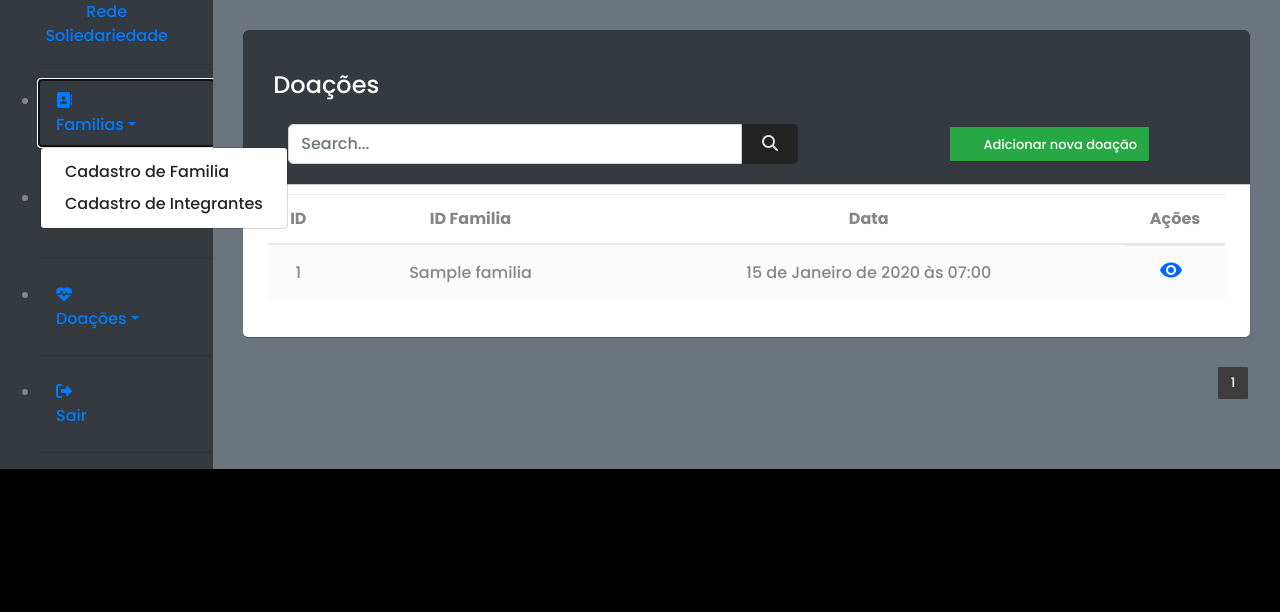
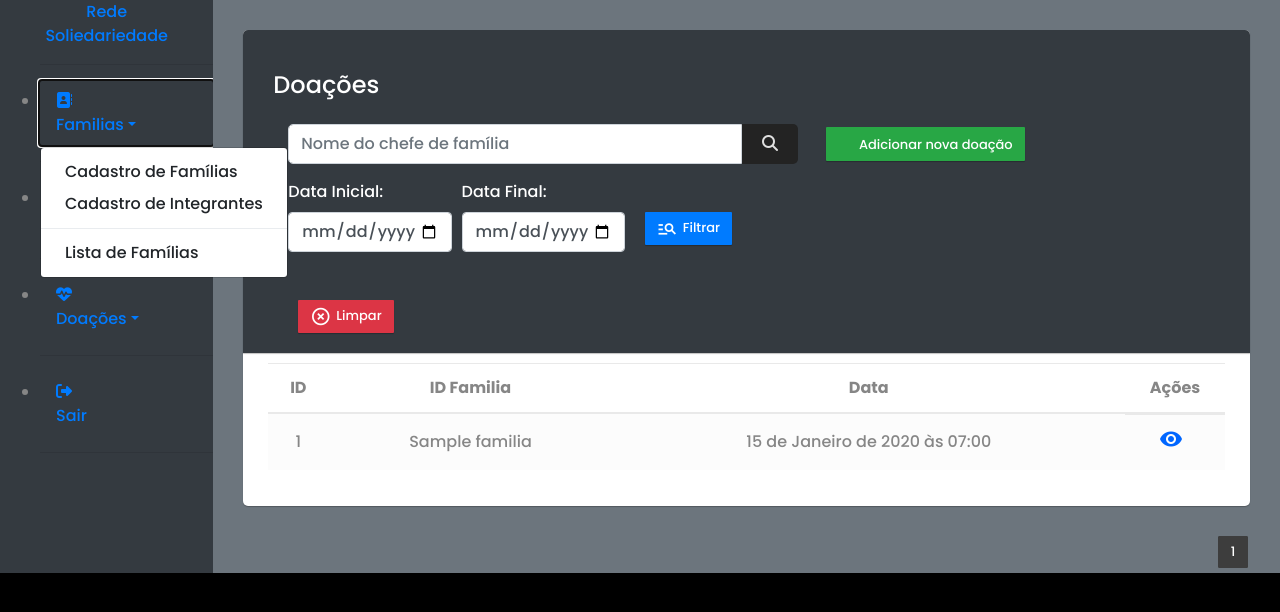
Before and after one commit to lbifsc/redesolidariedade, a Django app: page /listaDoacao/ in a window 1280 px wide, after a click on "Familias". Shown: the top 612 px of the page. Run offline with Django 4.2, Linux system fonts and the light colour scheme; a user stored in the database is signed in; tables that the repository leaves empty hold one stand-in row (values such as "Sample post"); some libraries are stand-ins or nearby versions.

Commit message:
atualizado search, place holder, view, base html

```diff
--- a/app/main/core/templates/base.html
+++ b/app/main/core/templates/base.html
@@ -57,8 +57,10 @@
               <a class="nav-link dropdown-toggle" data-toggle="dropdown" href="#" role="button" aria-haspopup="true"
                 aria-expanded="false"><div><i class="fa fa-address-book"></i></div>Familias</a>
               <div class="dropdown-menu">
-                <a class="dropdown-item" href="{% url 'Lista de Familias'%}">Cadastro de Familia</a>
+                <a class="dropdown-item" href="{% url 'Cadastro de Famílias'%}">Cadastro de Famílias</a>
                 <a class="dropdown-item" href="{% url 'Cadastro de IntegranteFamilia'%}">Cadastro de Integrantes</a>
+                <div class="dropdown-divider"></div>
+                <a class="dropdown-item" href="{% url 'Lista de Familias'%}">Lista de Famílias</a>
               </div>
             </li>
             <hr />
@@ -66,8 +68,11 @@
               <a class="nav-link dropdown-toggle" data-toggle="dropdown" href="#" role="button" aria-haspopup="true"
                 aria-expanded="false"><div><i class="fa fa-shopping-basket"></i></div>Itens</a>
               <div class="dropdown-menu">
-                <a class="dropdown-item" href="{% url 'Lista de Categorias'%}">Cadastro de Categorias</a>
-                <a class="dropdown-item" href="{% url 'Lista de Itens'%}">Cadastro de Itens</a>
+                <a class="dropdown-item" href="{% url 'Cadastro Categoria Item'%}">Cadastro de Categorias</a>
+                <a class="dropdown-item" href="{% url 'Cadastro de Itens'%}">Cadastro de Itens</a>
+                <div class="dropdown-divider"></div>
+                <a class="dropdown-item" href="{% url 'Lista de Categorias'%}">Lista de Categorias</a>
+                <a class="dropdown-item" href="{% url 'Lista de Itens'%}">Lista de Itens</a>
               </div>
             </li>
             <hr />
@@ -77,7 +82,9 @@
               <a class="nav-link dropdown-toggle" data-toggle="dropdown" href="#" role="button" aria-haspopup="true"
                 aria-expanded="false"><div><i class="fa fa-heartbeat"></i></div>Doações</a>
               <div class="dropdown-menu">
-                <a class="dropdown-item" href="{% url 'Lista de Doações'%}">Cadastro de Doações</a>
+                <a class="dropdown-item" href="{% url 'Cadastro de Doações'%}">Realizar Doação</a>
+                <div class="dropdown-divider"></div>
+                <a class="dropdown-item" href="{% url 'Lista de Doações'%}">Lista de Doações</a>
               </div>
             </li>
             <hr />
@@ -86,9 +93,12 @@
               <a class="nav-link dropdown-toggle" data-toggle="dropdown" href="#" role="button" aria-haspopup="true"
                 aria-expanded="false"><div><i class="fa fa-smile-o"></i></div>Grupos</a>
               <div class="dropdown-menu">
-                <a class="dropdown-item" href="{% url 'Lista de Representantes'%}">Cadastro de Representantes</a>
+                <a class="dropdown-item" href="{% url 'Cadastro de Representantes'%}">Cadastro de Representantes</a>
                 <a class="dropdown-item" href="{% url 'Cadastro de Entidades'%}">Cadastro de Entidades</a>
-                <a class="dropdown-item" href="{% url 'Lista de Usuarios'%}">Cadastro de Usuarios</a>
+                <a class="dropdown-item" href="{% url 'Cadastro de Usuários'%}">Cadastro de Usuarios</a>
+                <div class="dropdown-divider"></div>
+                <a class="dropdown-item" href="{% url 'Lista de Representantes'%}">Lista de Representantes</a>
+                <a class="dropdown-item" href="{% url 'Lista de Usuarios'%}">Lista de Usuarios</a>
               </div>
             </li>
             <hr />
--- a/app/main/core/templates/listaCategoria.html
+++ b/app/main/core/templates/listaCategoria.html
@@ -14,7 +14,7 @@
                 <br>
               <form action="" method="GET">
                 <div class="search col">
-                  <input value="{{ request.GET.search }}" name="search" type="text" class="search form-control" placeholder="Search...">
+                  <input value="{{ request.GET.search }}" name="search" type="text" class="search form-control" placeholder="Descrição da categoria">
                   <button type="submit" id="find">
                     <i class="fas fa-search"></i>
                   </button>
--- a/app/main/core/templates/listaDoacao.html
+++ b/app/main/core/templates/listaDoacao.html
@@ -14,18 +14,50 @@
                     <br>
                     <form action="" method="GET">
                         <div class="search col">
-                  <input value="{{ request.GET.search }}" name="search" type="text" class="search form-control" placeholder="Search...">
+                            <input value="{{ request.GET.search }}" name="search" type="text"
+                                   class="search form-control" placeholder="Nome do chefe de família">
                             <button type="submit" id="find">
                                 <i class="fas fa-search"></i>
                             </button>
+                        </div>
+
+                        <div class="col-lg-12">
+                                <form action="" method="GET">
+                                    <div class="form-row">
+                                        <div class="col-lg-4 mt-3">
+                                            <label>Data Inicial:</label>
+                                            <input value="{{ request.GET.data_inicial }}" class="form-control"
+                                                   name="data_inicial" type="date">
+                                        </div>
+
+                                        <div class="col-lg-4 mt-3">
+                                            <label>Data Final:</label>
+                                            <input value="{{ request.GET.data_final }}" class="form-control"
+                                                   name="data_final" type="date">
+                                        </div>
+
+                                        <div class="col-lg-auto mt-4 ">
+                                            <button type="submit" class="btn btn-primary mt-4 "><i class="material-icons">manage_search</i>Filtrar
+                                            </button>
+                                        </div>
+
+                                        <div class="col-lg-auto mt-5 md-5">
+                                            <a href="{% url 'Lista de Doações' %}" class="btn btn-danger"><i
+                                                    class="material-icons">highlight_off</i>Limpar
+                                            </a>
+                                        </div>
+
+                                    </div>
+                                </form>
                             </div>
                     </form>
                 </div>
                 {% if user.is_authenticated %}
                 <div class="btn-principal">
-
-                    <a href="{% url 'Cadastro de Doações' %}" class="btn btn-success"><i class="material-icons">&#xE147;</i> <span>Adicionar nova doação</span></a>
-
+                    <div class="col-sm-5">
+                        <a href="{% url 'Cadastro de Doações' %}" class="btn btn-success"><i class="material-icons">&#xE147;</i>
+                            <span>Adicionar nova doação</span></a>
+                    </div>
                 </div>
                 {% endif %}
             </div>
--- a/app/main/core/templates/listaFamilia.html
+++ b/app/main/core/templates/listaFamilia.html
@@ -14,7 +14,7 @@
                 <br>
               <form action="" method="get">
                 <div class="search col">
-                  <input value="{{ request.GET.search }}" name="search" type="text" class="search form-control" placeholder="Search...">
+                  <input value="{{ request.GET.search }}" name="search" type="text" class="search form-control" placeholder="Nome ou CPF do chefe de família">
                   <button type="submit" id="find">
                     <i class="fas fa-search"></i>
                   </button>
--- a/app/main/core/templates/listaItem.html
+++ b/app/main/core/templates/listaItem.html
@@ -14,7 +14,7 @@
                 <br>
               <form action="" method="get">
                 <div class="search col">
-                  <input value="{{ request.GET.search }}" name="search" type="text" class="search form-control" placeholder="Search...">
+                  <input value="{{ request.GET.search }}" name="search" type="text" class="search form-control" placeholder="Descrição ou categoria do item">
                   <button type="submit" id="find">
                     <i class="fas fa-search"></i>
                   </button>
--- a/app/main/core/templates/listaRepresentante.html
+++ b/app/main/core/templates/listaRepresentante.html
@@ -14,7 +14,7 @@
                 <br>
               <form action="" method="get">
                 <div class="search col">
-                  <input value="{{ request.GET.search }}" name="search" type="text" class="search form-control" placeholder="Search...">
+                  <input value="{{ request.GET.search }}" name="search" type="text" class="search form-control" placeholder="Nome ou CPF do representante">
                   <button type="submit" id="find">
                     <i class="fas fa-search"></i>
                   </button>
--- a/app/main/core/templates/listaUsuario.html
+++ b/app/main/core/templates/listaUsuario.html
@@ -14,7 +14,7 @@
                 <br>
               <form action="" method="get">
                 <div class="search col">
-                  <input value="{{ request.GET.search }}" name="search" type="text" class="search form-control" placeholder="Search...">
+                  <input value="{{ request.GET.search }}" name="search" type="text" class="search form-control" placeholder="Nome do usuário">
                   <button type="submit" id="find">
                     <i class="fas fa-search"></i>
                   </button>
--- a/app/main/core/views.py
+++ b/app/main/core/views.py
@@ -11,6 +11,8 @@ from django.contrib.auth.models import Group
 from django.db.models import Q
 from django.http import JsonResponse
 import json
+from dateutil.parser import parse
+from datetime import timedelta
 from django.core.paginator import Paginator
 
 # Create your views here.
@@ -335,23 +337,41 @@ class listaDoacao(ListView):
     model = Movimentos
     template_name = 'listaDoacao.html'
     context_object_name = 'movimentos_list'
-    paginate_by = 2
+    paginate_by = 8
 
     def get_queryset(self):
+
         queryset = super(listaDoacao, self).get_queryset()
         data = self.request.GET
         search = data.get('search')
+
+        data_inicial = self.request.GET.get('data_inicial')
+        data_final = self.request.GET.get('data_final')
+
         if search:
+            if data_inicial and data_final:
+                queryset = queryset.filter(
+                    Q(idFamilia__nomeChefeFamilia__icontains=search)|
+                    Q(data__range=[data_inicial, data_final])
+                )
+            else:
+                queryset = queryset.filter(
+                    Q(idFamilia__nomeChefeFamilia__icontains=search)
+                )
+
+        if data_inicial and data_final:
+            data_final = parse(data_final) + timedelta(1)
             queryset = queryset.filter(
-                Q(idFamilia__nomeChefeFamilia__icontains=search)
+                data__range=[data_inicial, data_final]
             )
+
         return queryset
 
 class listaFamilia(ListView):
     model = Familia
     template_name = 'listaFamilia.html'
     context_object_name = 'familias_list'
-    paginate_by = 2
+    paginate_by = 8
 
     def get_queryset(self):
         queryset = super(listaFamilia, self).get_queryset()
@@ -360,8 +380,7 @@ class listaFamilia(ListView):
         if search:
             queryset = queryset.filter(
                 Q(nomeChefeFamilia__icontains=search) |
-                Q(cpfChefeFamilia__icontains=search) |
-                Q(enderecoChefeFamilia__icontains=search)
+                Q(cpfChefeFamilia__icontains=search)
             )
         return queryset
 
@@ -369,7 +388,7 @@ class listaRepresentante(ListView):
     model = Representante
     template_name = 'listaRepresentante.html'
     context_object_name = 'representantes_list'
-    paginate_by = 2
+    paginate_by = 8
 
     def get_queryset(self):
         queryset = super(listaRepresentante, self).get_queryset()
@@ -378,8 +397,7 @@ class listaRepresentante(ListView):
         if search:
             queryset = queryset.filter(
                 Q(nome__icontains=search) |
-                Q(cpf__icontains=search) |
-                Q(endereco__icontains=search)
+                Q(cpf__icontains=search)
             )
         return queryset
 
@@ -387,7 +405,7 @@ class listaUsuario(ListView):
     model = User
     template_name = 'listaUsuario.html'
     context_object_name = 'usuarios_list'
-    paginate_by = 2
+    paginate_by = 8
 
     def get_queryset(self):
         queryset = super(listaUsuario, self).get_queryset()
@@ -403,7 +421,7 @@ class listaCategoriaItem(ListView):
     model = CategoriaItem
     template_name = 'listaCategoria.html'
     context_object_name = 'categoriaItens_list'
-    paginate_by = 2
+    paginate_by = 8
 
     def get_queryset(self):
         queryset = super(listaCategoriaItem, self).get_queryset()
@@ -419,7 +437,7 @@ class listaItem(ListView):
     model = Item
     template_name = 'listaItem.html'
     context_object_name = 'itens_list'
-    paginate_by = 2
+    paginate_by = 8
 
     def get_queryset(self):
         queryset = super(listaItem, self).get_queryset()
--- a/requirements.txt
+++ b/requirements.txt
@@ -2,6 +2,7 @@ django
 django-cpf-cnpj
 django-cpf
 django-bootstrap-form
+python-dateutil
 django-widget-tweaks
 python-dotenv
 whitenoise
```
Also changed, not shown: app/main/core/migrations/0001_initial.py (added), 1 other file. Lines whose indentation alone changed are shown as unchanged.
